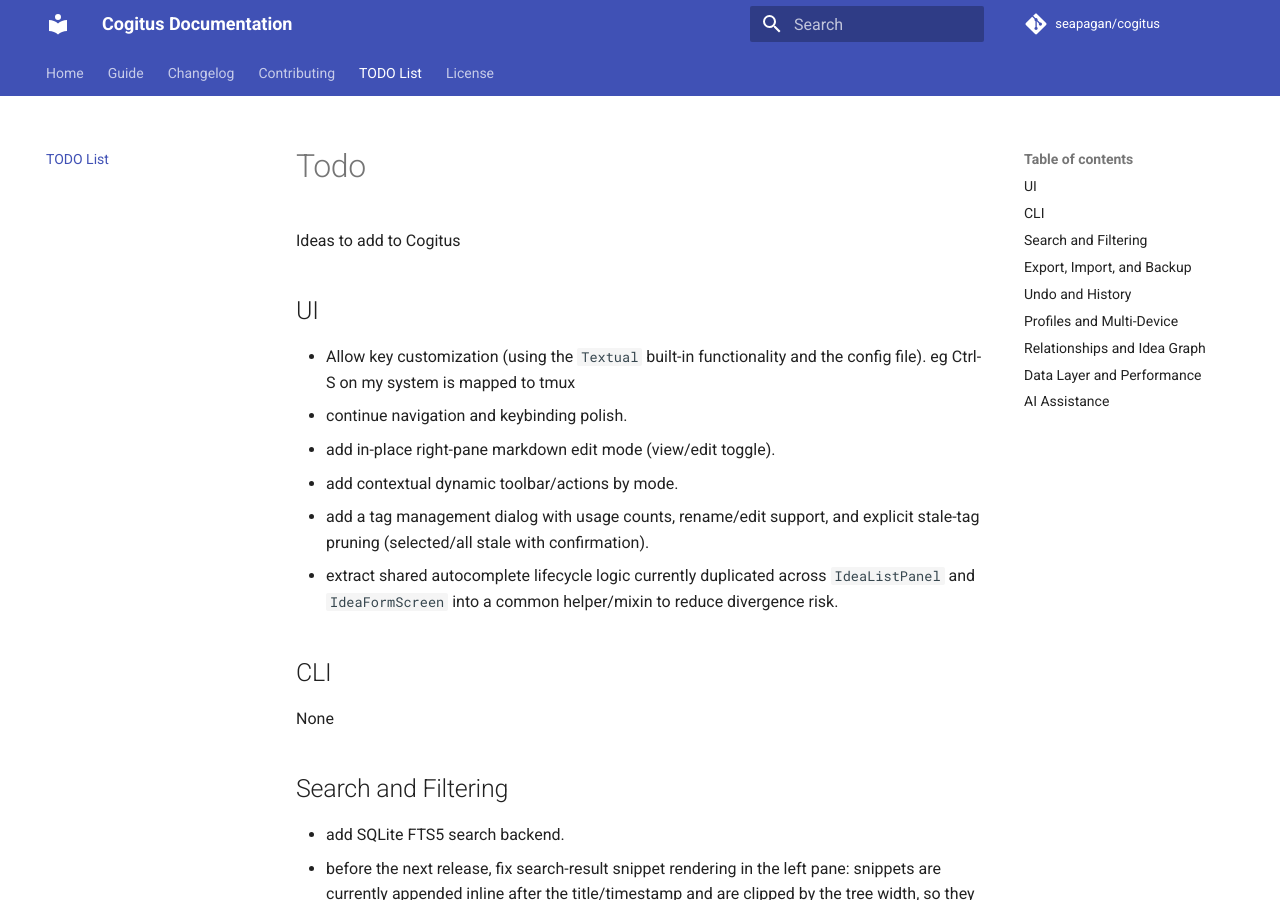
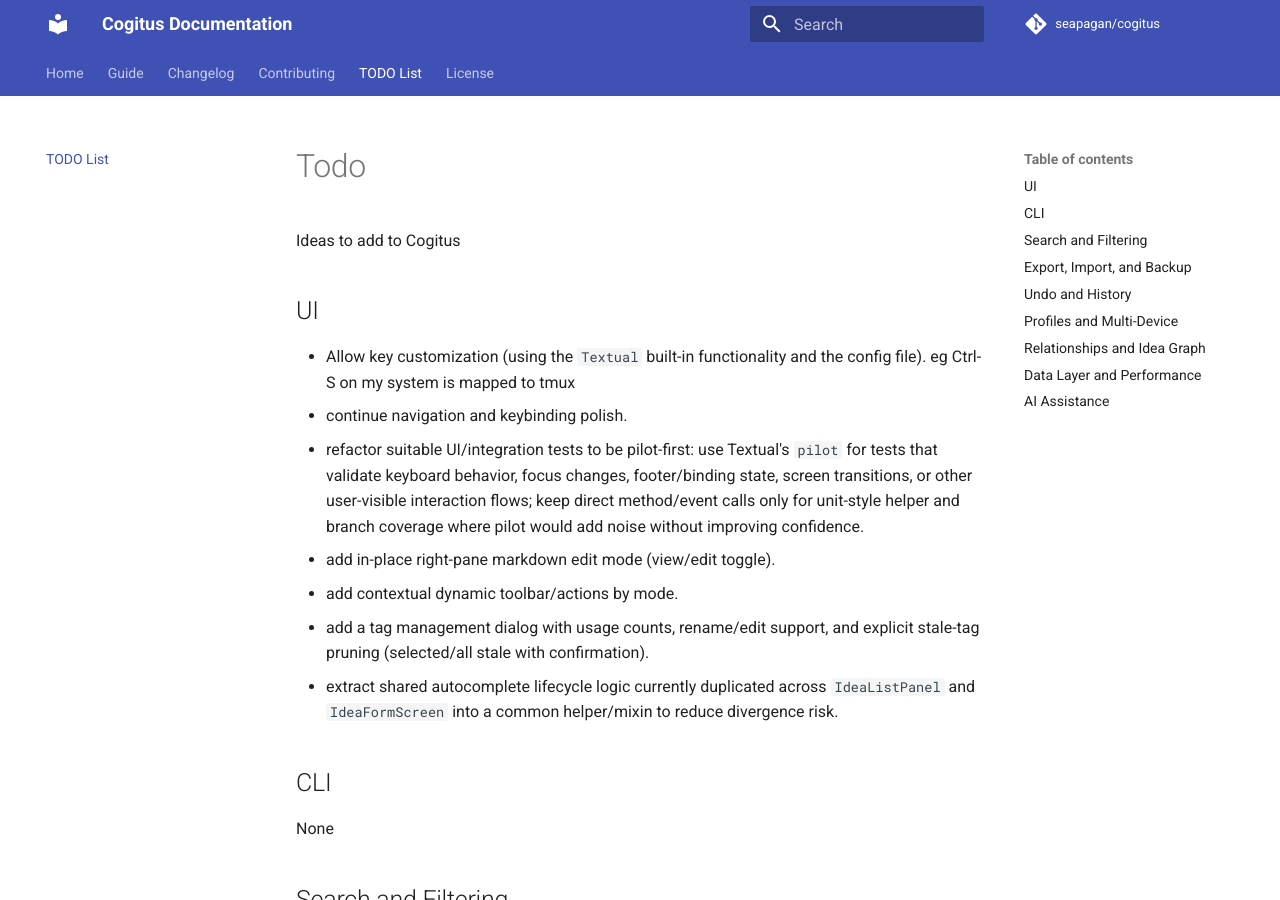
Before and after one commit to seapagan/cogitus, an MkDocs documentation site: the page built from docs/project/todo.md, in a window 1280 px wide and 900 px high. Built offline with MkDocs 1.6.1 and Material for MkDocs 9.7.7, drawn with Linux system fonts in a browser that asks for light colours; comment, search, counter and statistics services are not loaded.

Commit message:
use pilot for search footer interaction tests
Signed-off-by: Grant Ramsay <seapagan@gmail.com>

```diff
--- a/TODO.md
+++ b/TODO.md
@@ -7,6 +7,11 @@ Ideas to add to Cogitus
 - Allow key customization (using the `Textual` built-in functionality and the
   config file). eg Ctrl-S on my system is mapped to tmux
 - continue navigation and keybinding polish.
+- refactor suitable UI/integration tests to be pilot-first: use Textual's
+  `pilot` for tests that validate keyboard behavior, focus changes,
+  footer/binding state, screen transitions, or other user-visible interaction
+  flows; keep direct method/event calls only for unit-style helper and branch
+  coverage where pilot would add noise without improving confidence.
 - add in-place right-pane markdown edit mode (view/edit toggle).
 - add contextual dynamic toolbar/actions by mode.
 - add a tag management dialog with usage counts, rename/edit support, and
```
Also changed, not shown: 1 other file.
